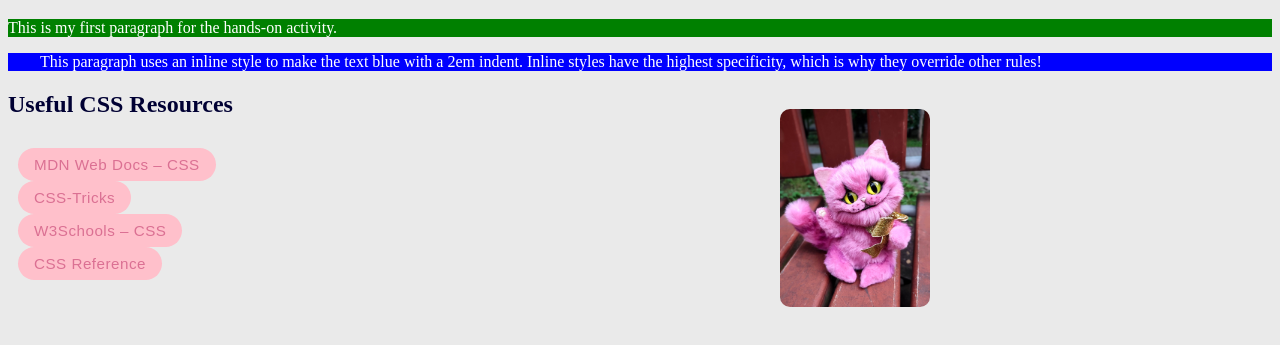
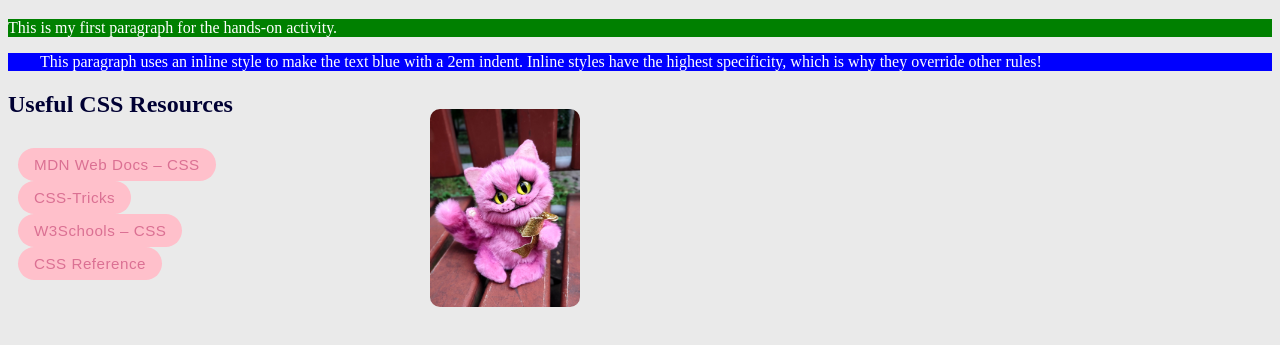
Before and after one commit to emeraldkhine/CSIT121, a plain HTML site: page practice/CSSPractice.html in a window 1280 px wide. Shown: the part 61-406 px from the top of the page. Drawn offline with Linux system fonts and the light colour scheme.

Commit message:
Update CSSPractice.html

```diff
--- a/practice/CSSPractice.html
+++ b/practice/CSSPractice.html
@@ -36,7 +36,7 @@
     }
     #pink-cat {
       Position: fixed;
-      right: 350px;
+      right: 700px;
       top: 170px;
       width: 150px;
       border-radius: 10px;
```
